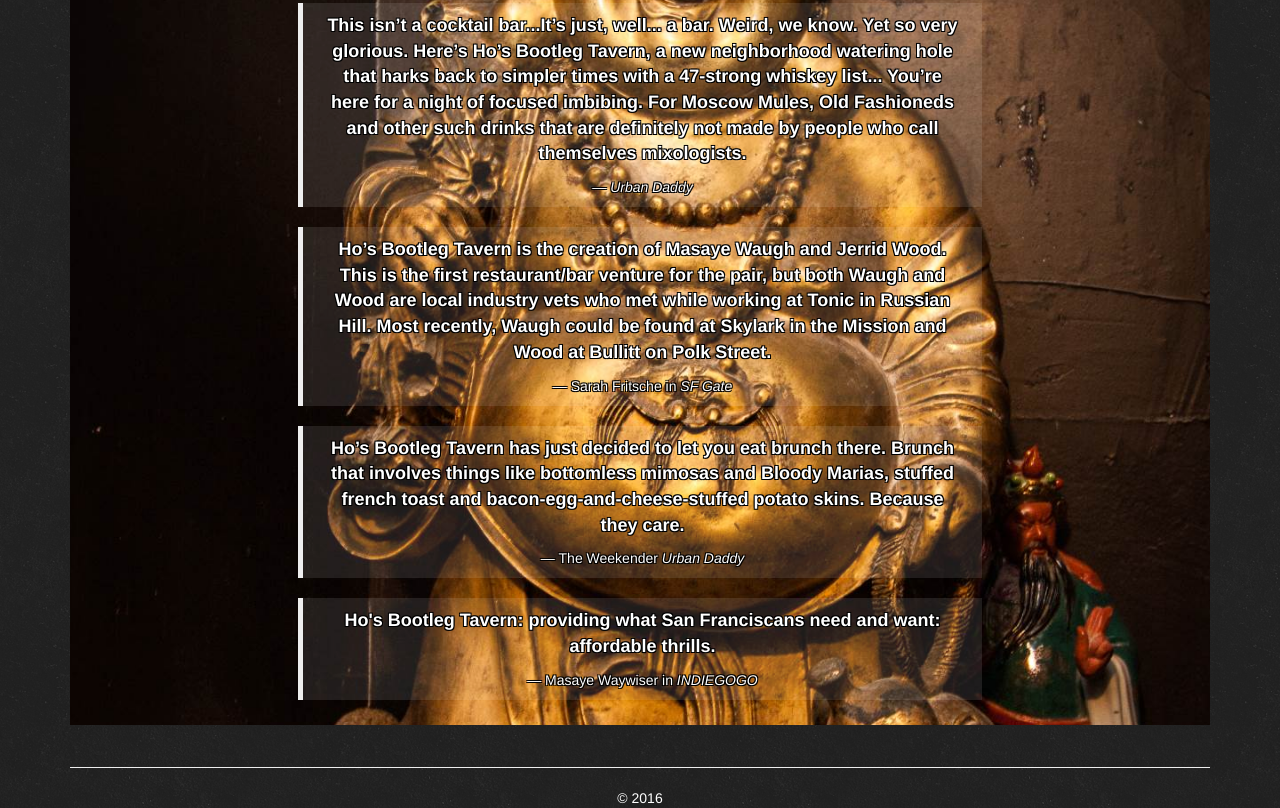
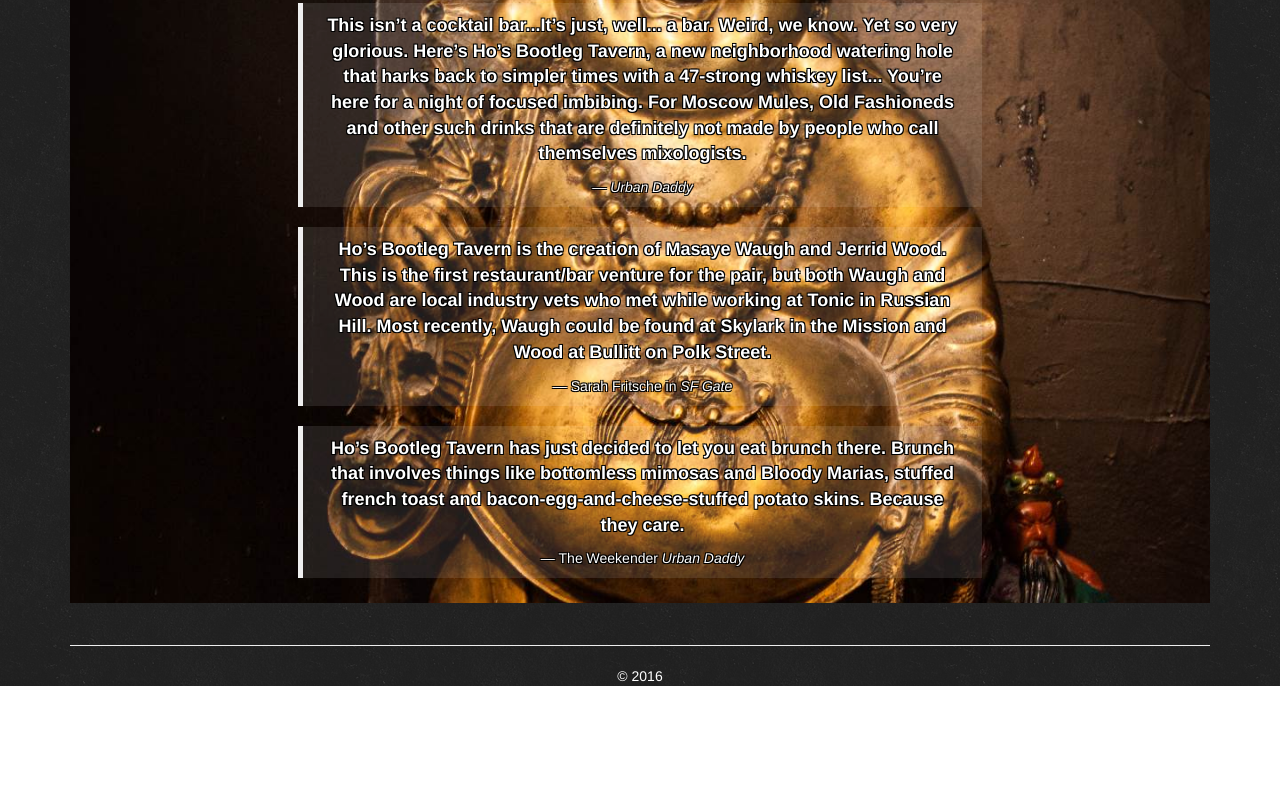
Before and after one commit to ctstone/tavern, a website: page www/press.html in a window 1280 px wide. Shown: the part 596-1404 px from the top of the page. After the commit the page ends 1282 px from the top, so only its background shows below. Drawn offline with nearby package versions, Linux system fonts and the light colour scheme; files that its build step writes are made by us from their sources; files whose address does not match are found by name.

Commit message:
removed indiegogo quote

```diff
--- a/www/press.html
+++ b/www/press.html
@@ -43,11 +43,6 @@
               <p>Ho’s Bootleg Tavern has just decided to let you eat brunch there. Brunch that involves things like bottomless mimosas and Bloody Marias, stuffed french toast and bacon-egg-and-cheese-stuffed potato skins. Because they care.</p>
               <footer>The Weekender <cite>Urban Daddy</cite></footer>
             </blockquote>
-
-            <blockquote>
-              <p>Ho's Bootleg Tavern: providing what San Franciscans need and want: affordable thrills.</p>
-              <footer>Masaye Waywiser in <cite>INDIEGOGO</cite></footer>
-            </blockquote>
           </div>
 
 
```
